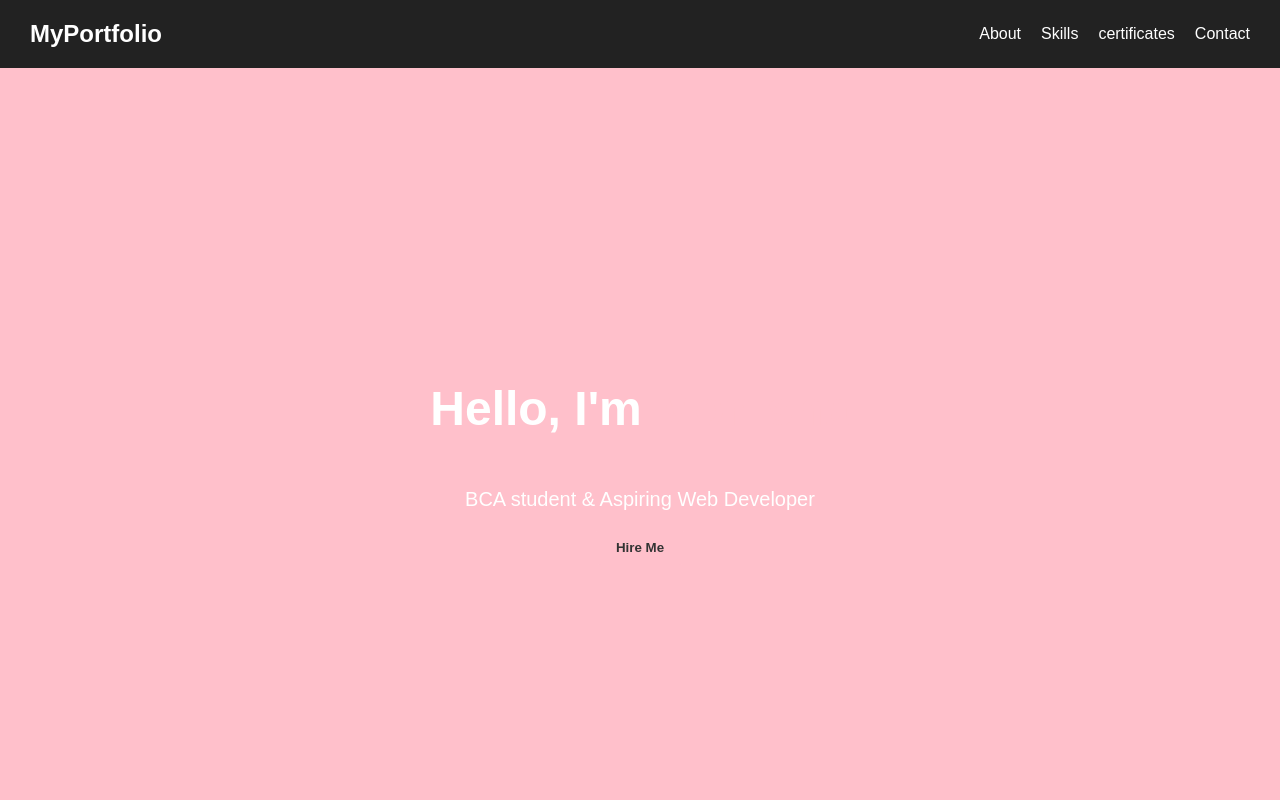
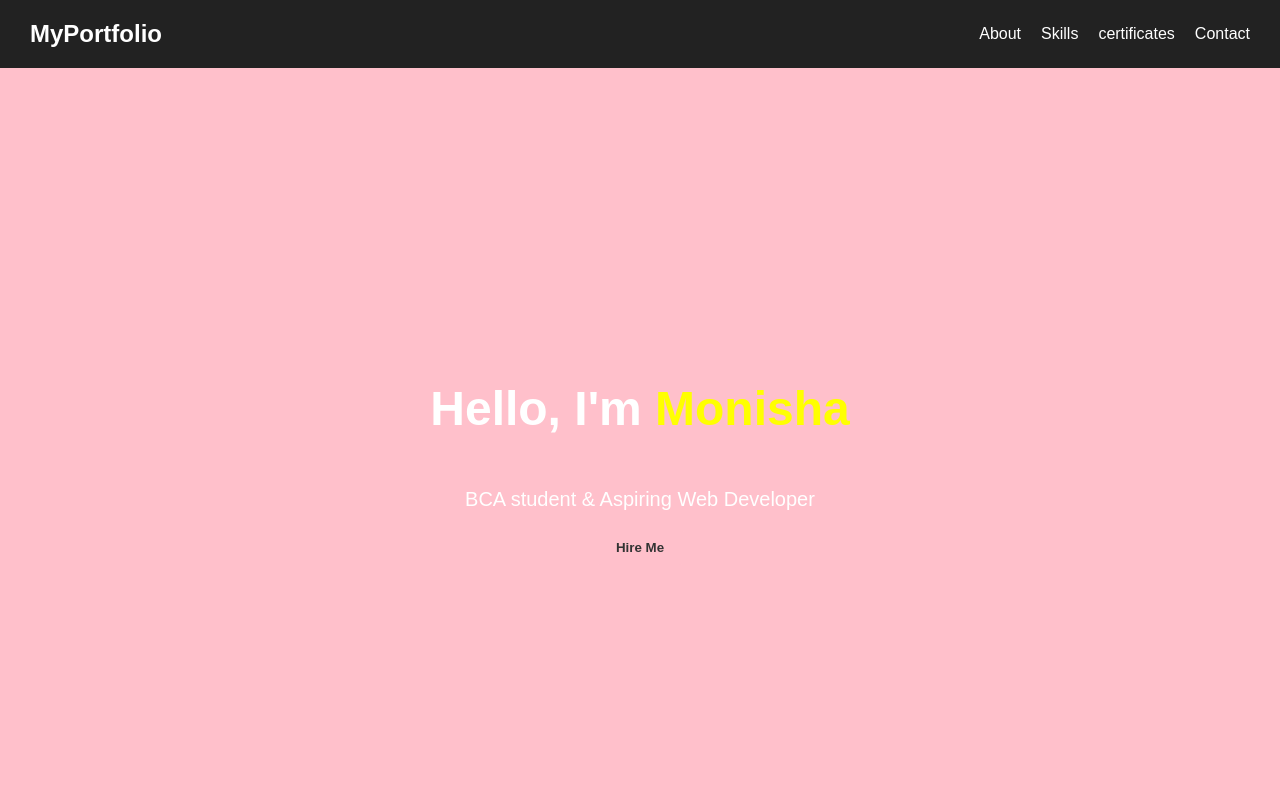
Before and after one commit to 24h315-spec/my-server, a plain HTML site: page index.html in a window 1280 px wide. Shown: the top 800 px of the page. Drawn offline with Linux system fonts and the light colour scheme.

Commit message:
Update index.html

```diff
--- a/index.html
+++ b/index.html
@@ -182,7 +182,7 @@ h2 {
 
     .hero span {
 
-      color:pink;
+      color:yellow;
 
     }
 
```
